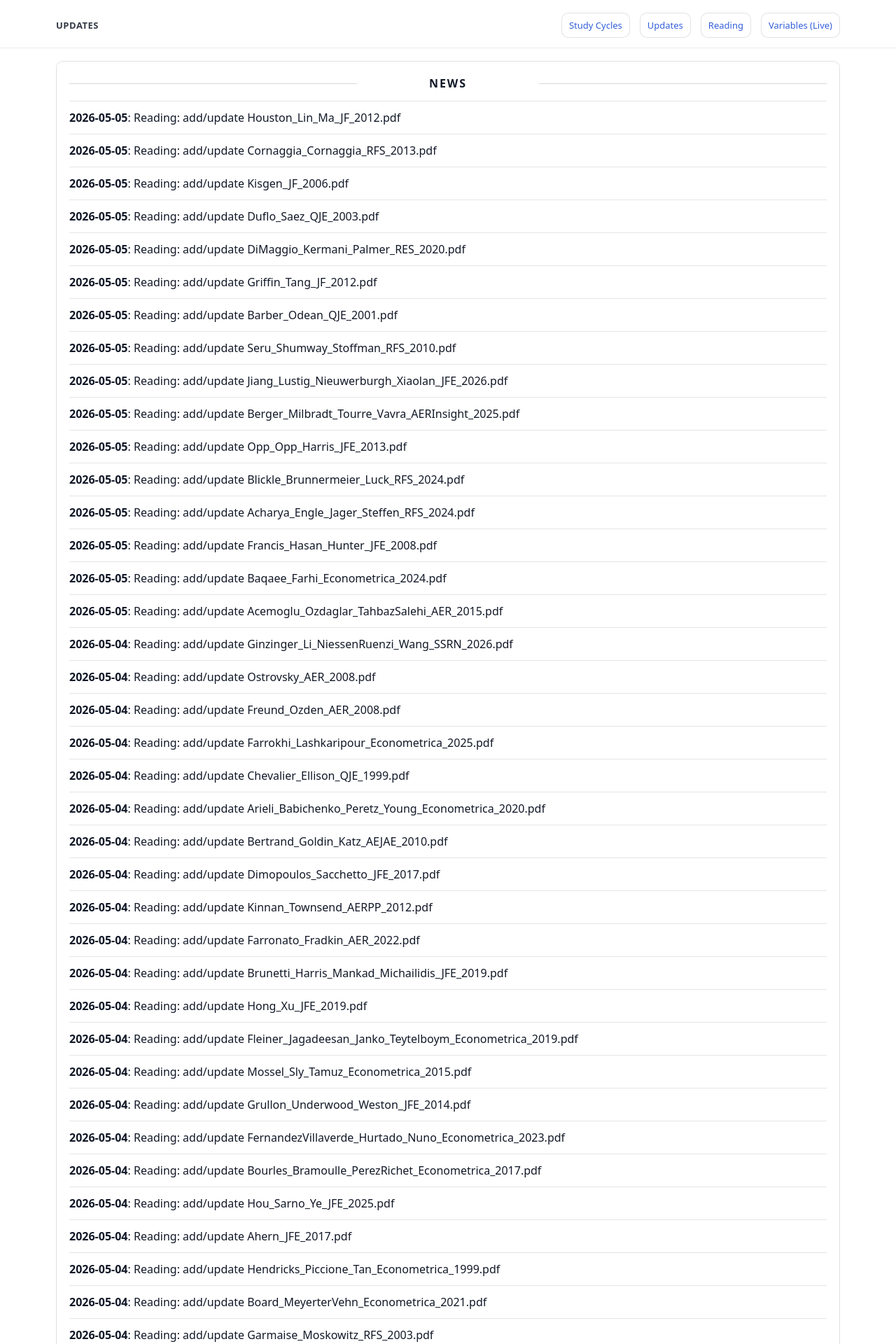
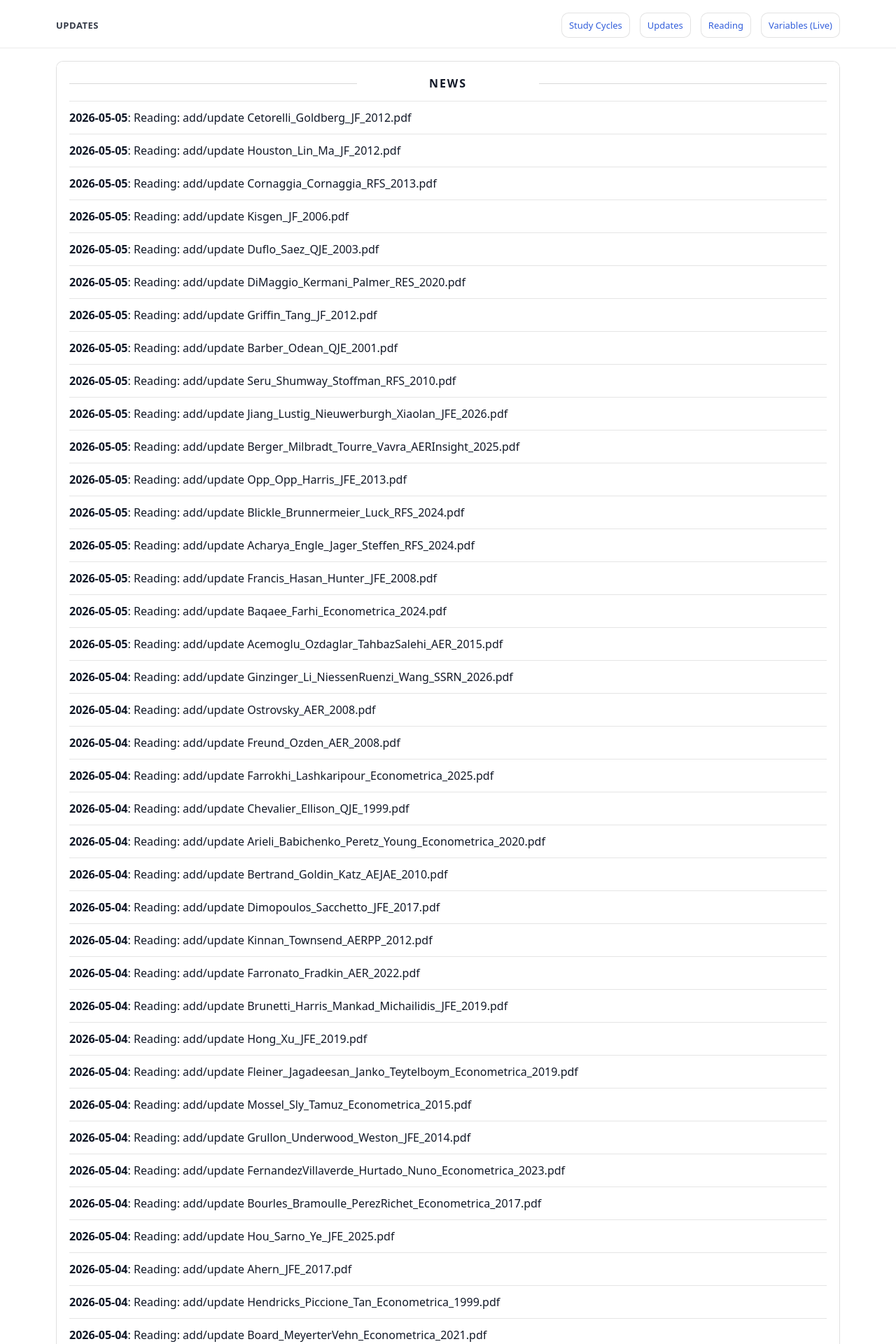
Before and after one commit to yaxinzn/study-archive, a Jekyll site: the page built from updates/index.md, in a window 1280 px wide. Shown: the top 1920 px of the page at 70% size. Built offline with Jekyll 4.4.1, drawn with Linux system fonts in a browser that asks for light colours; some of the changed text lies outside the part shown.

Commit message:
chore: update NEWS feed

```diff
--- a/_data/news.yml
+++ b/_data/news.yml
@@ -1,4 +1,7 @@
 # Auto-generated update history (sorted newest -> oldest). Do not edit manually.
+- ts: "1777976159"
+  date: "2026-05-05"
+  title: "Reading: add/update Cetorelli_Goldberg_JF_2012.pdf"
 - ts: "1777976028"
   date: "2026-05-05"
   title: "Reading: add/update Houston_Lin_Ma_JF_2012.pdf"
```
